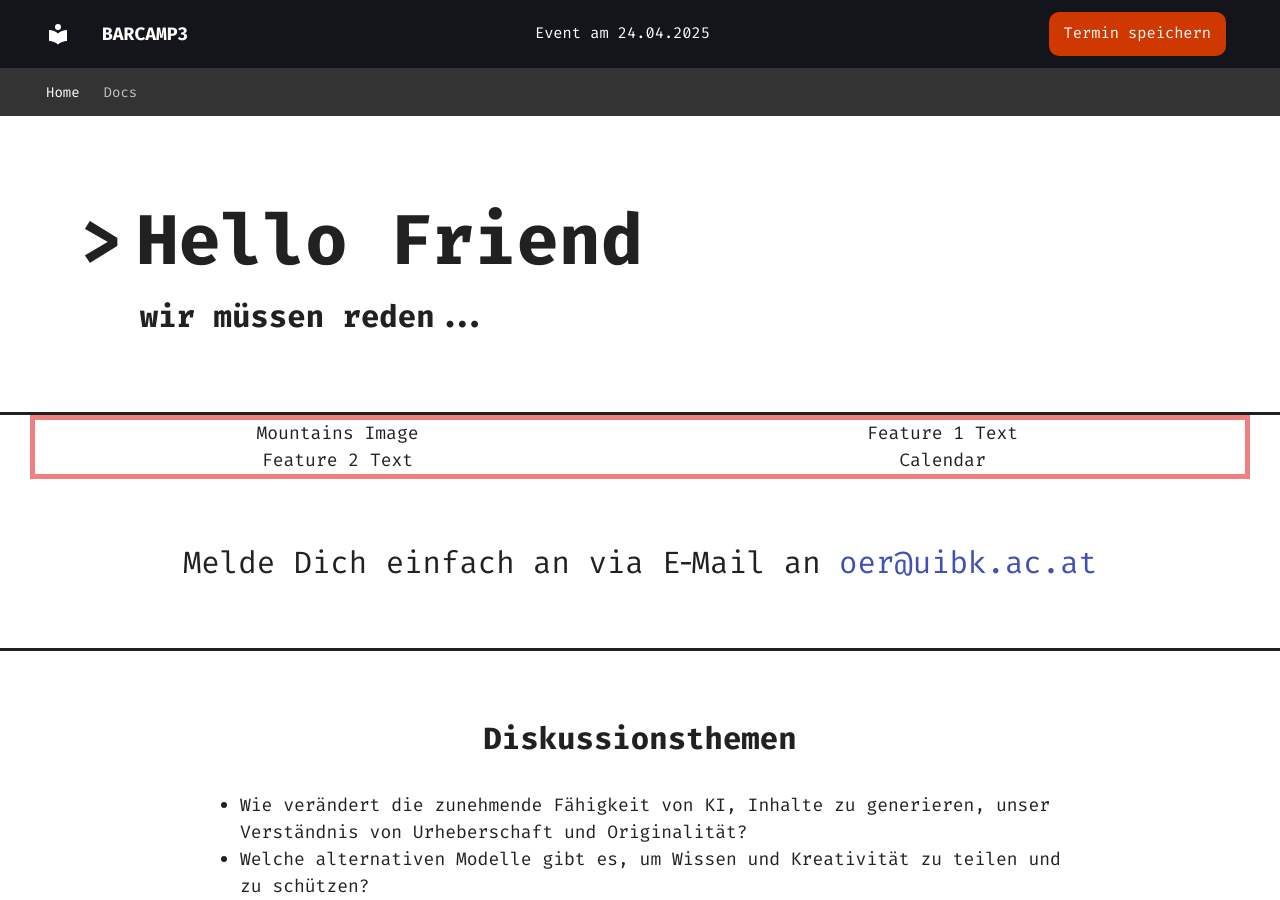
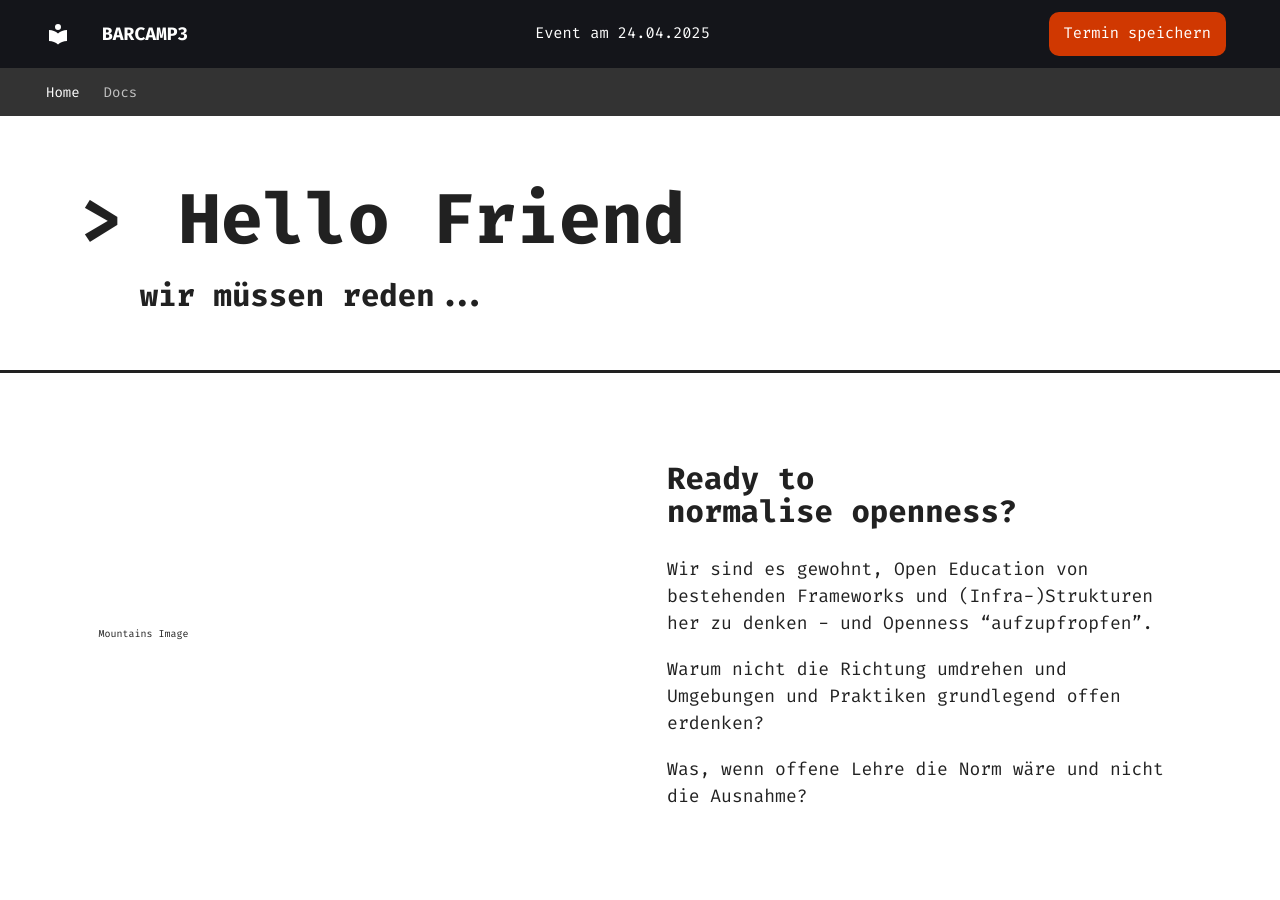
Before and after one commit to oerBASE/Barcamp3, an MkDocs documentation site: the page built from docs/index.md, in a window 1280 px wide and 900 px high. Built offline with MkDocs 1.6.1 and Material for MkDocs 9.7.7, drawn with Linux system fonts in a browser that asks for light colours; plug-ins that fetch from the network failed and are left out; some of the changed text lies outside the part shown.

Commit message:
Style & layout features section

```diff
--- a/docs/assets/css/landing-page-layout.css
+++ b/docs/assets/css/landing-page-layout.css
@@ -46,10 +46,10 @@ section#hero {
 section#features {
   grid-area: features;
   display: flex;
-}
-
-section#features div {
-  flex-basis: 50%;
+  gap: 4vmax;
+  justify-content: space-around;
+  align-items: center;
+  margin: 5vmax 3vmax;
 }
 
 /* on mobile - single column features */
@@ -62,6 +62,22 @@ section#features {
   section#features {
     flex-wrap: wrap;
     flex-direction: row;
+  }
+
+  section#features div:nth-child(1) {
+    flex-basis: 40%;
+  }
+
+  section#features div:nth-child(2) {
+    flex-basis: 45%;
+  }
+
+  section#features div:nth-child(3) {
+    flex-basis: 48%;
+  }
+
+  section#features div:nth-child(4) {
+    flex-basis: 30%;
   }
 }
 
@@ -76,18 +92,3 @@ section.discussion-points {
 footer {
   grid-area: footer;
 }
-
-/*
-  styling for making layout more visible & easier to read
-  aka text alignment & borders
-*/
-section, section div {
-  display: flex;
-  justify-content: center;
-  align-items: center;
-  font-size: large;
-}
-
-section#features {
-  border: 5px solid lightcoral;
-}
--- a/docs/assets/css/landing-page-sections.css
+++ b/docs/assets/css/landing-page-sections.css
@@ -54,6 +54,22 @@ section#hero div:last-child {
   margin-left: 0.8em;
 }
 
+section#features img {
+  border-bottom: 1px solid hsl(0, 0%, 65%);
+  border-radius: 0.375rem;
+  box-shadow: 0 2px 4px rgba(0, 0, 0, 0.2);
+}
+
+section#features h3 {
+  font-size: var(--large-font-size);
+  margin: 2vmax 0;
+}
+
+section#features p {
+  font-size: var(--normal-font-size);
+  margin: 1.5vmax 0;
+}
+
 section#call-to-register {
   font-size: var(--large-font-size);
   text-align: center;
@@ -63,8 +79,9 @@ section#call-to-register {
 
 section.discussion-points {
   display: flex;
+  align-items: center;
   flex-direction: column;
-  padding: 4em 1em;
+  padding: 6em 1em;
   gap: 1em;
 }
 
--- a/overrides/home.html
+++ b/overrides/home.html
@@ -18,11 +18,29 @@
   </div>
 
   <div>
-    Feature 1 Text
+    <h3>Ready to normalise openness?</h3>
+
+    <p>
+      Wir sind es gewohnt, Open Education von bestehenden Frameworks und (Infra-)Strukturen her zu denken - und Openness “aufzupfropfen”.
+    </p>
+    <p>
+      Warum nicht die Richtung umdrehen und Umgebungen und Praktiken grundlegend offen erdenken?
+    </p>
+    <p>
+      Was, wenn offene Lehre die Norm wäre und nicht die Ausnahme?
+    </p>
   </div>
 
   <div>
-    Feature 2 Text
+    <h3>Dann sei dabei beim Barcamp #3!</h3>
+
+    <p>
+      Beim dritten OER-Infrastruktur-Barcamp #oertopia
+      laden wir Dich dazu ein, radikal neu zu denken und bestehende Paradigmen in Frage zu stellen!
+    </p>
+    <p>
+      Von Widersprüchen, Ambivalenzen oder Vorläufigkeiten lassen wir uns dabei nicht aufhalten.
+    </p>
   </div>
 
   <div>
```
